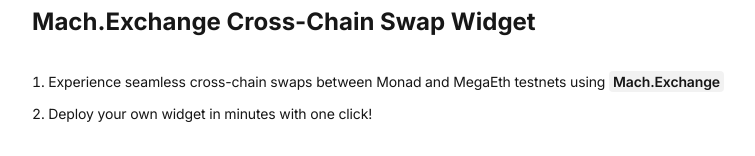
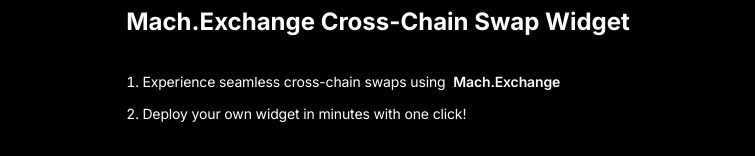
Before and after one commit to ggarza5/embedded-mach, a Next.js app: page / in a window 1280 px wide. Shown: the part 126-282 px from the top of the page, without its empty margins (262-1017 px from the left). Built offline with nearby package versions, Linux system fonts and the light colour scheme.

Commit message:
Update page.tsx

```diff
--- a/app/page.tsx
+++ b/app/page.tsx
@@ -2,12 +2,12 @@
 
 export default function Home() {
   return (
-    <div className="grid grid-rows-[20px_auto_auto_20px] items-center justify-items-center min-h-screen p-8 pb-20 gap-8 sm:p-20 font-[family-name:var(--font-geist-sans)]">
+    <div className="grid grid-rows-[20px_auto_auto_20px] items-center justify-items-center min-h-screen p-8 pb-20 gap-8 sm:p-20 font-[family-name:var(--font-geist-sans)] bg-black text-white">
       <main className="flex flex-col gap-[32px] row-start-2 items-center sm:items-start">
         <h1 className="text-2xl font-bold">Mach.Exchange Cross-Chain Swap Widget</h1>
         <ol className="list-inside list-decimal text-sm/6 text-center sm:text-left font-[family-name:var(--font-geist-mono)]">
           <li className="mb-2 tracking-[-.01em]">
-            Experience seamless cross-chain swaps between Monad and MegaEth testnets using{' '}
+            Experience seamless cross-chain swaps using{' '}
             <code className="bg-black/[.05] dark:bg-white/[.06] px-1 py-0.5 rounded font-[family-name:var(--font-geist-mono)] font-semibold">
               Mach.Exchange
             </code>
@@ -29,7 +29,7 @@
       </main>
       <iframe
         className="w-full max-w-[500px] h-[600px] border-0 rounded-lg shadow-lg row-start-3"
-        src="https://app.mach.exchange/embed?chains=1,10,143&showBranding=true&hideAIInput=true&logoUrl=https%3A%2F%2Fpicsum.photos%2F300%2F200&themePrimary=%2300ff00&themeBackground=%23844666"
+        src="https://app.mach.exchange/embed?chains=1,10,143&showBranding=true&hideAIInput=true&logoUrl=https%3A%2F%2Fpicsum.photos%2F300%2F200"
       />
     </div>
   );
```
